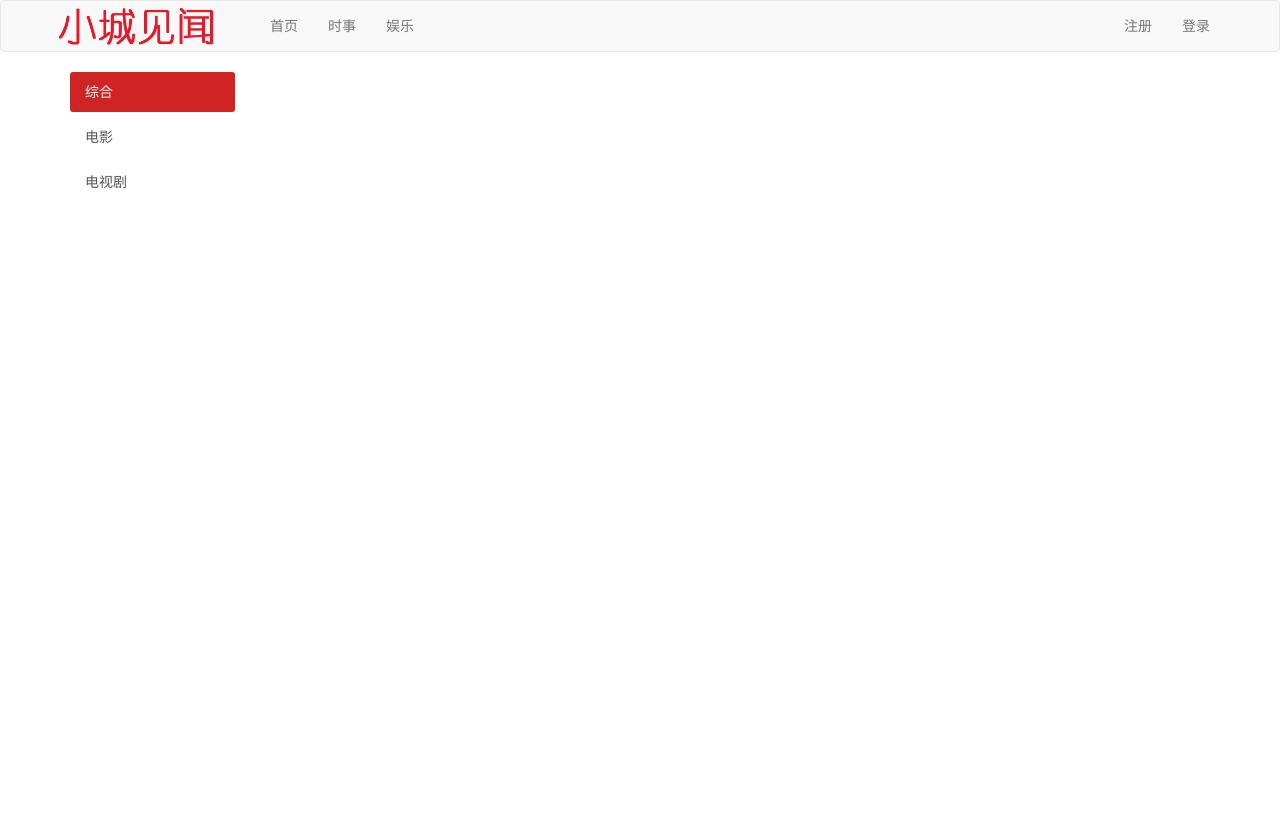
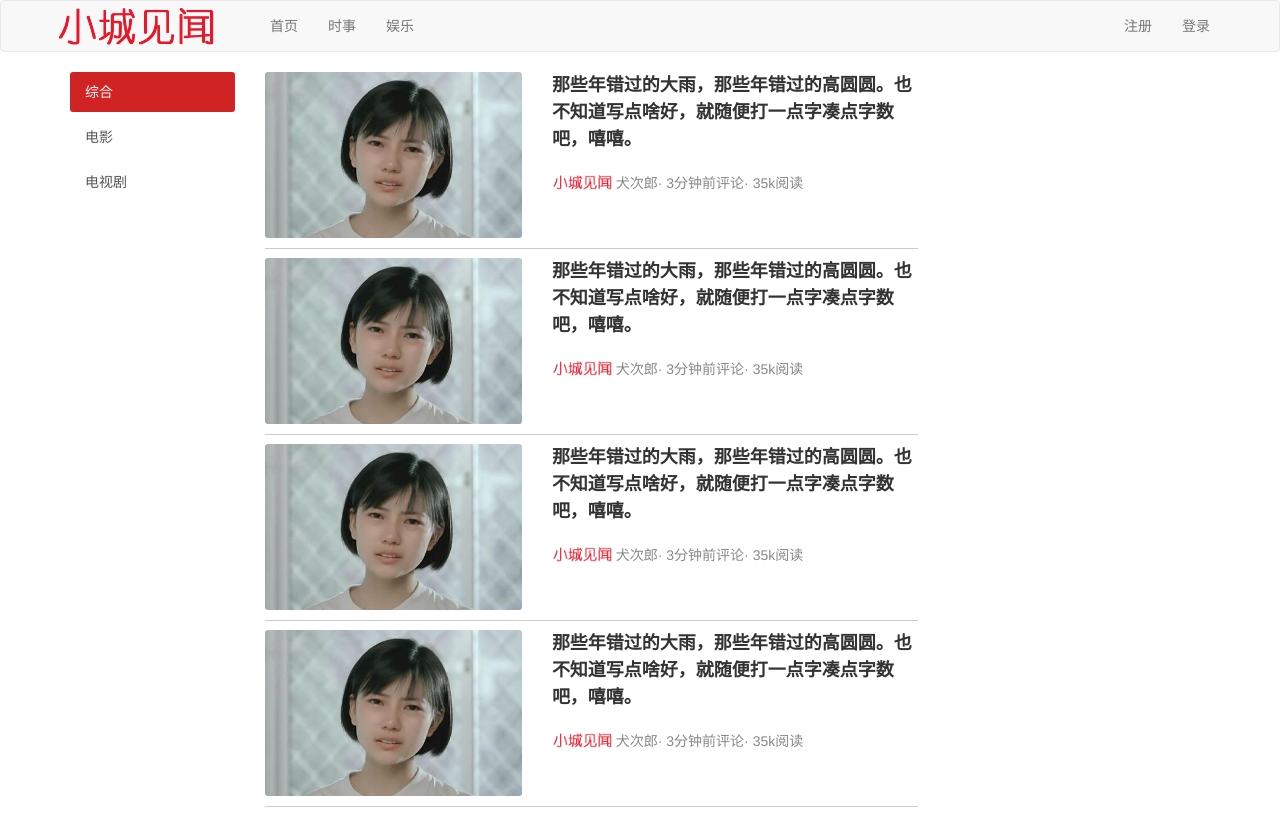
Before and after one commit to OliverHao233/bootstrap_demo, a plain HTML site: page index.html in a window 1280 px wide. Drawn offline with Linux system fonts and the light colour scheme.

Commit message:
Update the news-list

```diff
--- a/css/main.css
+++ b/css/main.css
@@ -1,4 +1,4 @@
-.navbar-brand{
+.navbar-brand {
   background-image: url(../img/logo.png);
   width: 200px;
   background-size: 80%;
@@ -6,12 +6,47 @@
   background-position: left 43%;
 }
 
-.side-bar .list-group-item{
+.side-bar .list-group-item, img {
   border: 0;
   border-radius: 3px;
   margin-bottom: 5px;
 }
 
-.side-bar .list-group-item.active{
+.side-bar .list-group-item.active {
   background-color: #d02424;
 }
+
+.news-list-item img {
+  display: inline-block;
+  max-width: 100%;
+}
+
+.news-title {
+  font-size: 18px;
+  font-weight: bold;
+  line-height: 1.5;
+}
+
+.news-info {
+  color: #888;
+}
+
+.news-list-item .news-info img {
+  margin-top: 2px;
+  margin-bottom: 0;
+  width: 60px;
+}
+
+.news-list-item {
+  margin-bottom: 4px;
+  padding-bottom: 5px;
+  display: inline-block;
+  border-bottom: 1px solid #ccc;
+}
+
+.news-list-item .col-xs-5 {
+  padding-left: 0;
+}
+.news-list-item .col-xs-7 {
+  padding-right: 0;
+}
--- a/index.html
+++ b/index.html
@@ -34,7 +34,66 @@
 					<a href="#" class="list-group-item">电视剧</a>
 				</div>
 			</div>
-			<div class="col-sm-7"></div>
+			<div class="col-sm-7">
+				<div class="news-list">
+					<div class="news-list-item">
+						<div class="col-xs-5">
+							<img src="img/002.jpg">
+						</div>
+						<div class="col-xs-7">
+							<div class="news-title">
+								那些年错过的大雨，那些年错过的高圆圆。也不知道写点啥好，就随便打一点字凑点字数吧，嘻嘻。
+							</div>
+							<div class="news-info">
+								<img src="img/logo.png">
+								犬次郎· 3分钟前评论· 35k阅读
+							</div>
+						</div>
+					</div>
+					<div class="news-list-item">
+						<div class="col-xs-5">
+							<img src="img/002.jpg">
+						</div>
+						<div class="col-xs-7">
+							<div class="news-title">
+								那些年错过的大雨，那些年错过的高圆圆。也不知道写点啥好，就随便打一点字凑点字数吧，嘻嘻。
+							</div>
+							<div class="news-info">
+								<img src="img/logo.png">
+								犬次郎· 3分钟前评论· 35k阅读
+							</div>
+						</div>
+					</div>
+					<div class="news-list-item">
+						<div class="col-xs-5">
+							<img src="img/002.jpg">
+						</div>
+						<div class="col-xs-7">
+							<div class="news-title">
+								那些年错过的大雨，那些年错过的高圆圆。也不知道写点啥好，就随便打一点字凑点字数吧，嘻嘻。
+							</div>
+							<div class="news-info">
+								<img src="img/logo.png">
+								犬次郎· 3分钟前评论· 35k阅读
+							</div>
+						</div>
+					</div>
+					<div class="news-list-item">
+						<div class="col-xs-5">
+							<img src="img/002.jpg">
+						</div>
+						<div class="col-xs-7">
+							<div class="news-title">
+								那些年错过的大雨，那些年错过的高圆圆。也不知道写点啥好，就随便打一点字凑点字数吧，嘻嘻。
+							</div>
+							<div class="news-info">
+								<img src="img/logo.png">
+								犬次郎· 3分钟前评论· 35k阅读
+							</div>
+						</div>
+					</div>
+				</div>
+			</div>
 			<div class="col-sm-3"></div>
 		</div>
 	</div>
```
Also changed, not shown: img/002.jpg (added).
